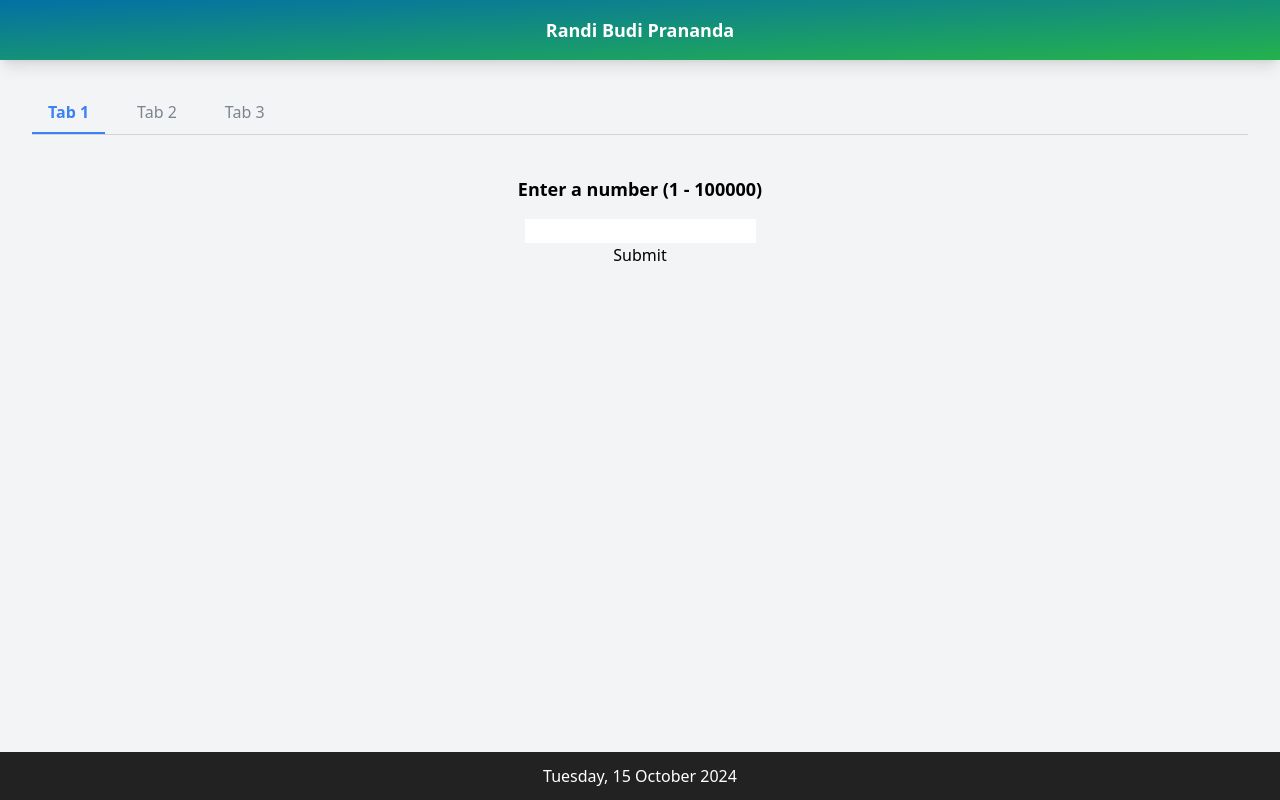
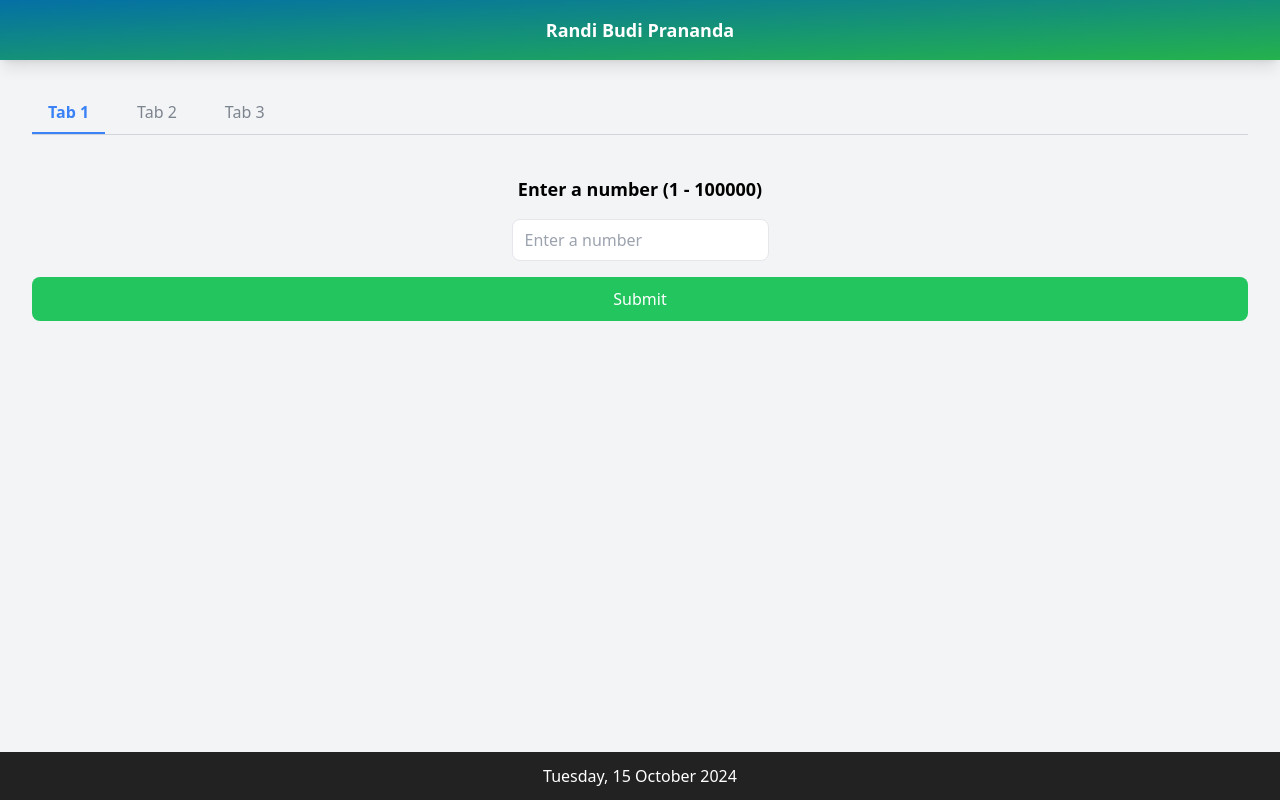
Before and after one commit to RandiTriedCoding/s247-react-test, a React (Vite) app: page / in a window 1280 px wide. Built offline with nearby package versions, Linux system fonts and the light colour scheme.

Commit message:
style(tab1): add input styling and update submit button

```diff
--- a/src/components/Tab1.jsx
+++ b/src/components/Tab1.jsx
@@ -26,7 +26,6 @@ const Tab1 = ({ disabled, onSubmit }) => {
   }
 
   return (
-    <>
     <form className="tab-section" onSubmit={handleSubmit}>
       <label htmlFor="number" className="text-lg font-bold mb-4">
         Enter a number (1 - 100000)
@@ -36,11 +35,14 @@ const Tab1 = ({ disabled, onSubmit }) => {
         type="number"
         value={number}
         onChange={handleChange}
+        className="border rounded-lg px-3 py-2 mb-4"
+        placeholder="Enter a number"
       />
       {error && <p className="text-red-500">{error}</p>}
-        <input type="submit" value="Submit" />
+      <Button type="submit" className="w-full">
+        Submit
+      </Button>
     </form>
-    </>
   );
 };
 
```
Lines whose indentation alone changed are shown as unchanged.
